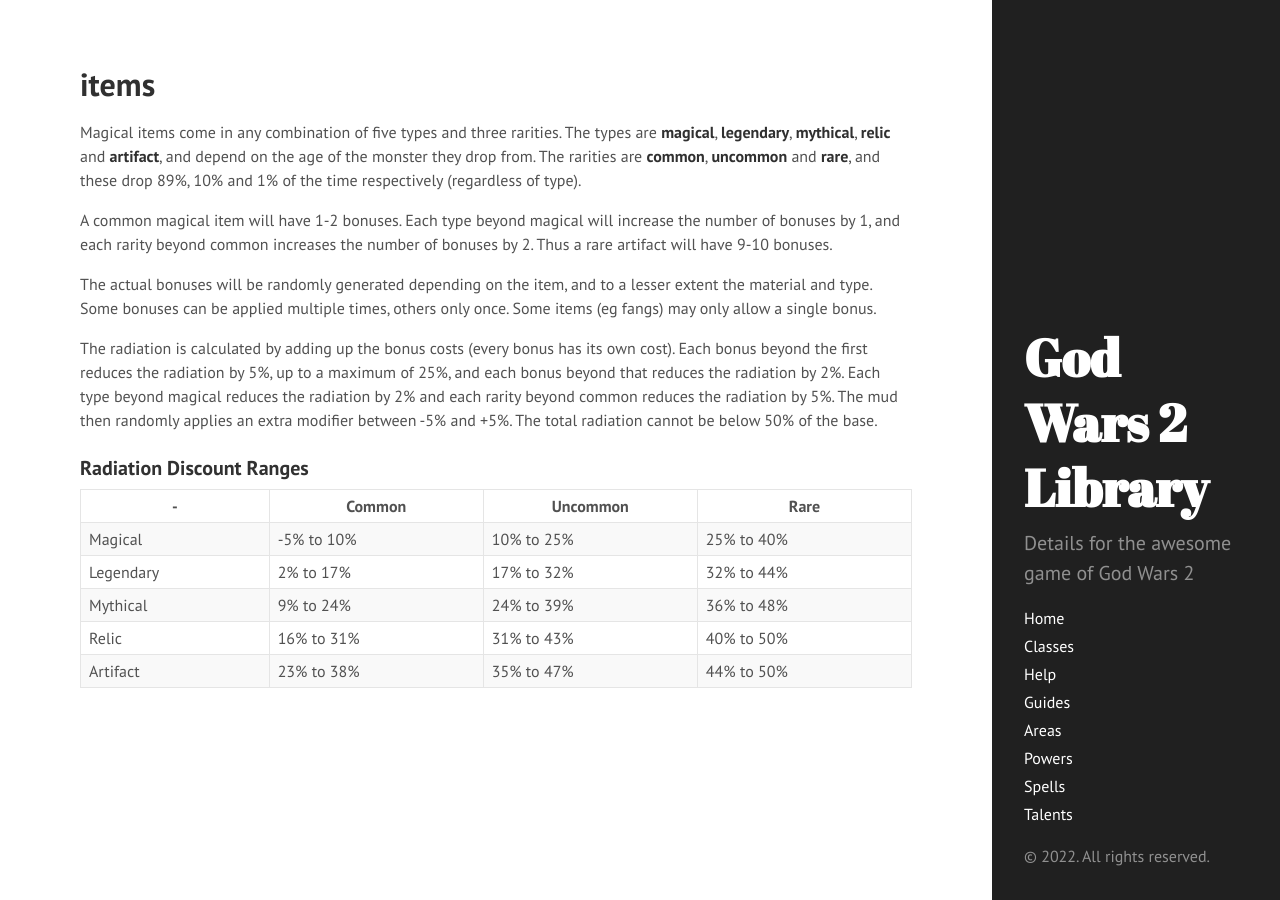
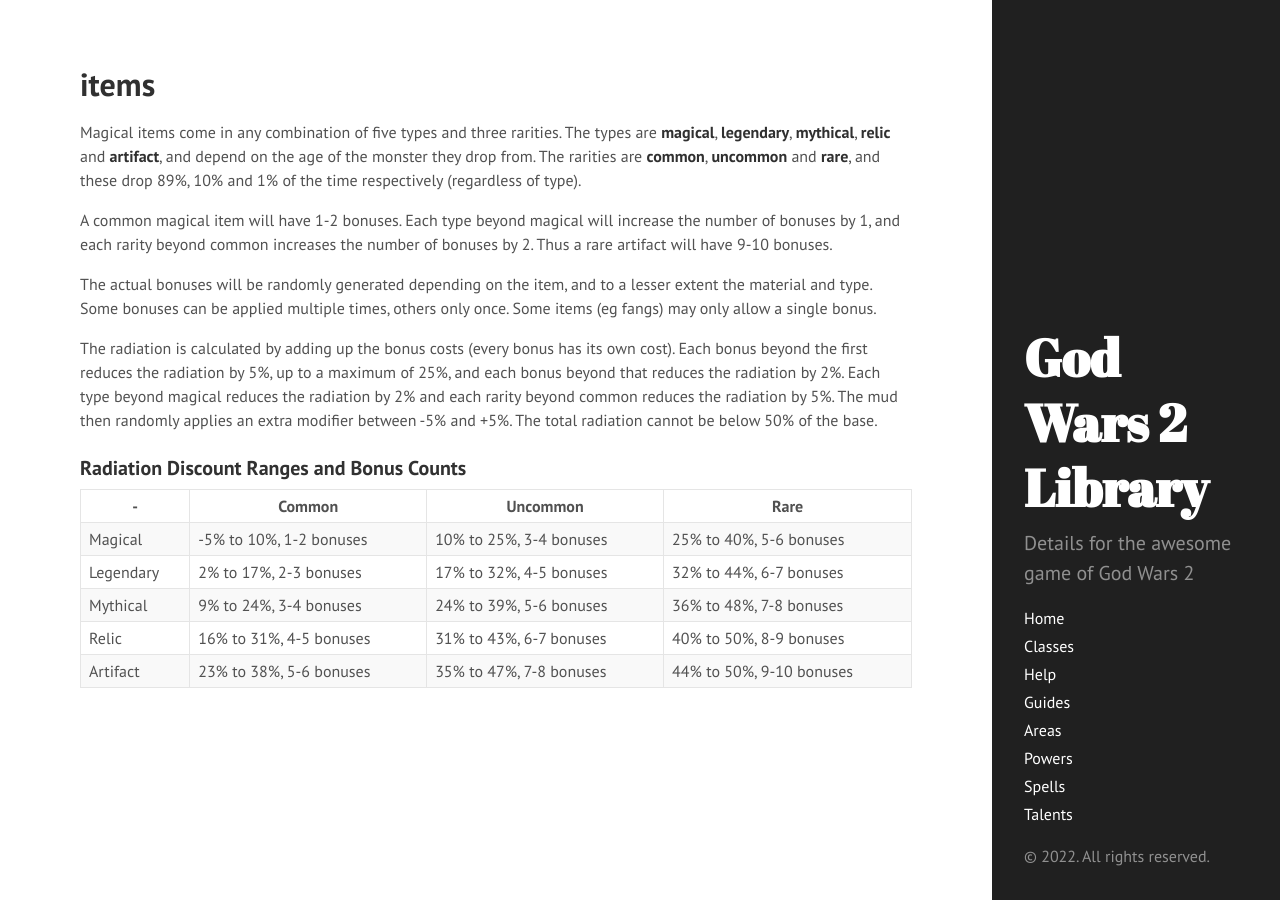
Before and after one commit to godwars2/godwars2.github.io, a Jekyll site: the page built from help/items.md, in a window 1280 px wide. Built offline with Jekyll 4.4.1, drawn with Linux system fonts in a browser that asks for light colours.

Commit message:
Update Items help to include bonus counts in the table

```diff
--- a/help/items.md
+++ b/help/items.md
@@ -23,12 +23,12 @@ type beyond magical reduces the radiation by 2% and each rarity beyond common
 reduces the radiation by 5%.  The mud then randomly applies an extra modifier
 between -5% and +5%.  The total radiation cannot be below 50% of the base.
 
-### Radiation Discount Ranges
+### Radiation Discount Ranges and Bonus Counts
 
 \- | Common | Uncommon | Rare
 --- | --- | --- | ---
-Magical | -5% to 10% | 10% to 25% | 25% to 40%
-Legendary | 2% to 17% | 17% to 32% | 32% to 44%
-Mythical | 9% to 24% | 24% to 39% | 36% to 48%
-Relic | 16% to 31% | 31% to 43% | 40% to 50%
-Artifact | 23% to 38% | 35% to 47% | 44% to 50%
+Magical | -5% to 10%, 1-2 bonuses | 10% to 25%, 3-4 bonuses | 25% to 40%, 5-6 bonuses
+Legendary | 2% to 17%, 2-3 bonuses | 17% to 32%, 4-5 bonuses | 32% to 44%, 6-7 bonuses
+Mythical | 9% to 24%, 3-4 bonuses | 24% to 39%, 5-6 bonuses | 36% to 48%, 7-8 bonuses
+Relic | 16% to 31%, 4-5 bonuses | 31% to 43%, 6-7 bonuses | 40% to 50%, 8-9 bonuses
+Artifact | 23% to 38%, 5-6 bonuses | 35% to 47%, 7-8 bonuses | 44% to 50%, 9-10 bonuses
```
